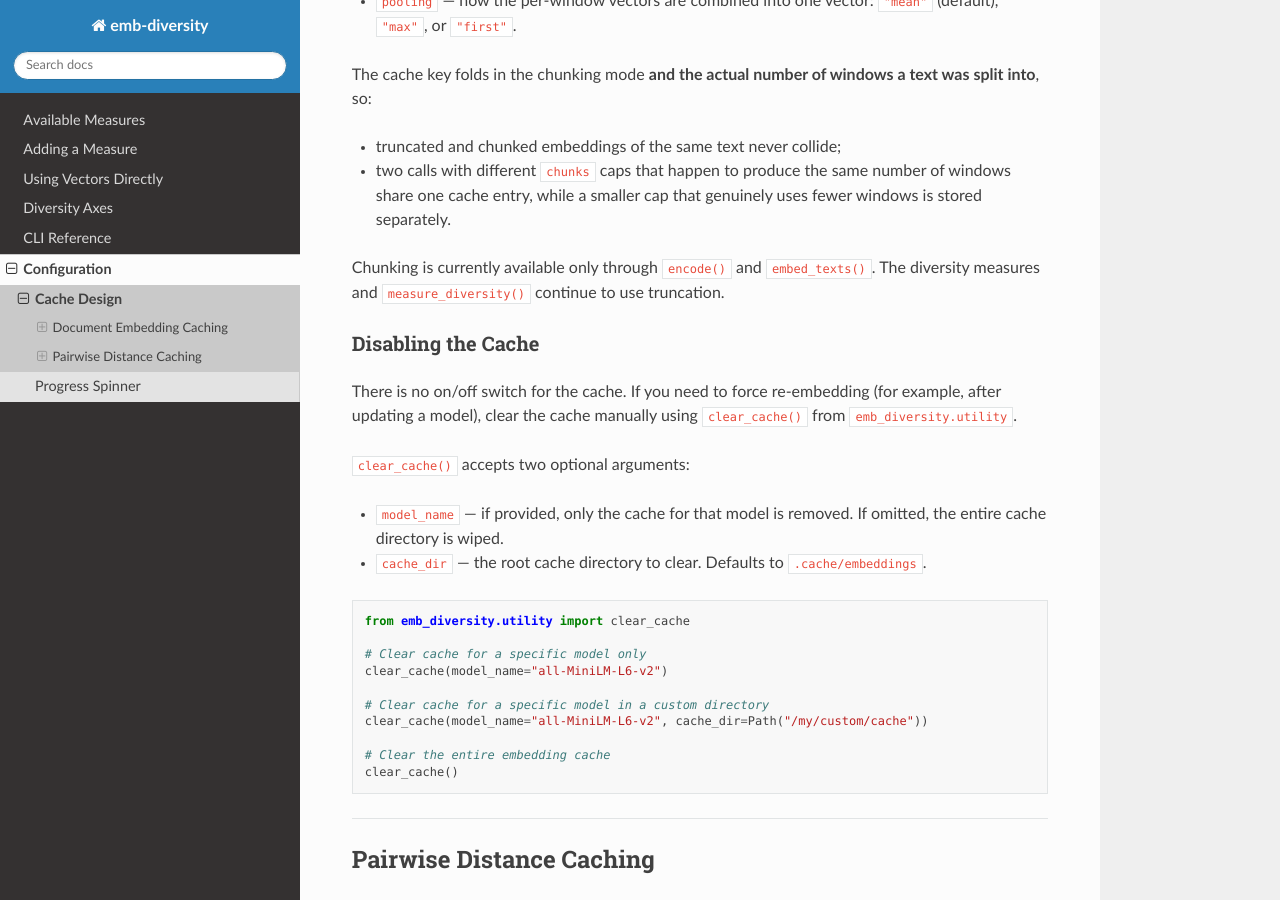
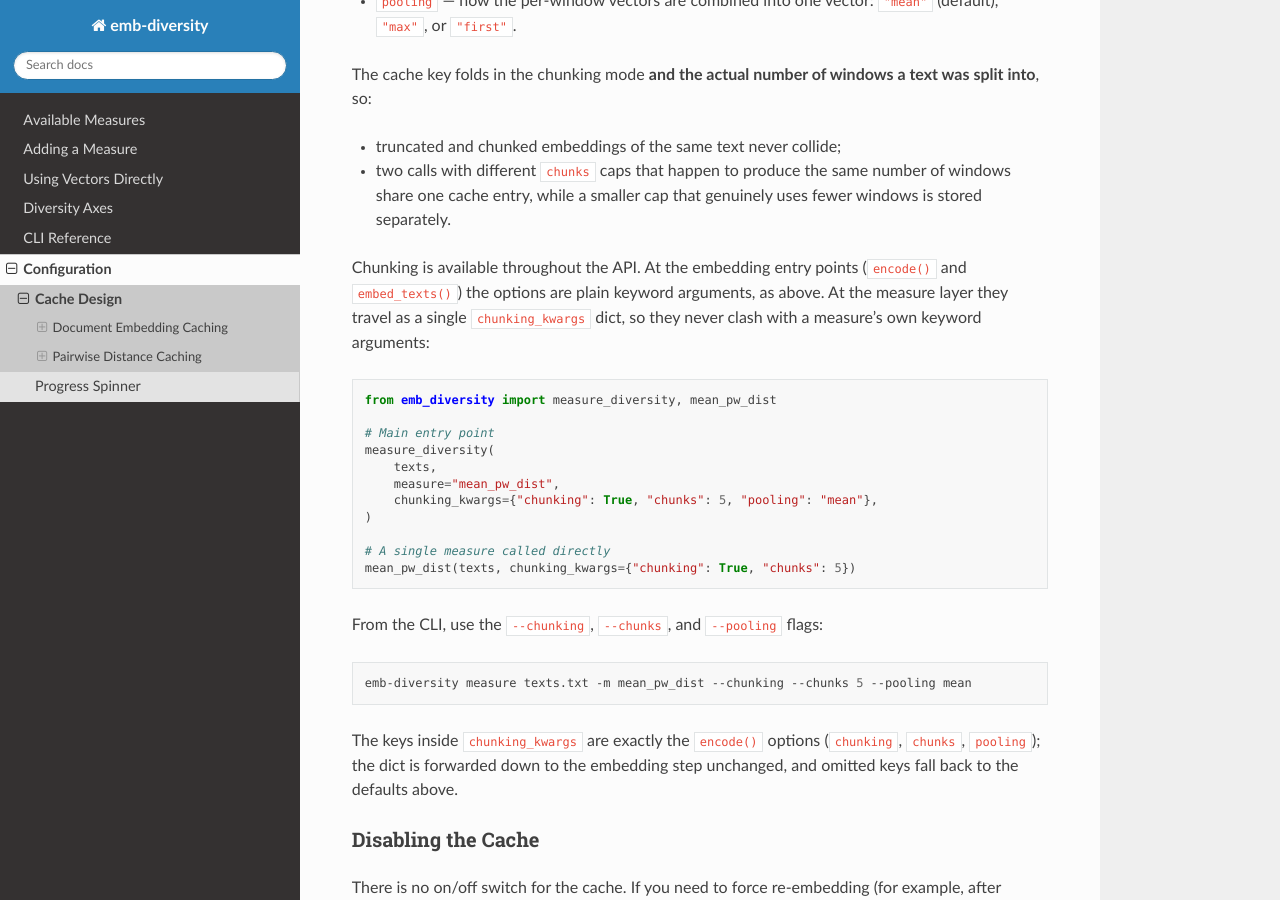
Before and after one commit to nlpsoc/emb-diversity, a Sphinx documentation site: the page built from docs/source/user-guide/cache.md, in a window 1280 px wide and 900 px high, scrolled down 2276 px. Built offline with Sphinx 7.4.7 and the Read the Docs theme 3.1.0, drawn with Linux system fonts in a browser that asks for light colours; pages that are not in the unit, such as notebooks, are missing from menus.

Commit message:
updated the documentation

````diff
--- a/docs/source/user-guide/cache.md
+++ b/docs/source/user-guide/cache.md
@@ -93,8 +93,34 @@ text was split into**, so:
   of windows share one cache entry, while a smaller cap that genuinely uses
   fewer windows is stored separately.
 
-Chunking is currently available only through `encode()` and `embed_texts()`.
-The diversity measures and `measure_diversity()` continue to use truncation.
+Chunking is available throughout the API. At the embedding entry points
+(`encode()` and `embed_texts()`) the options are plain keyword arguments, as
+above. At the measure layer they travel as a single `chunking_kwargs` dict, so
+they never clash with a measure's own keyword arguments:
+
+```python
+from emb_diversity import measure_diversity, mean_pw_dist
+
+# Main entry point
+measure_diversity(
+    texts,
+    measure="mean_pw_dist",
+    chunking_kwargs={"chunking": True, "chunks": 5, "pooling": "mean"},
+)
+
+# A single measure called directly
+mean_pw_dist(texts, chunking_kwargs={"chunking": True, "chunks": 5})
+```
+
+From the CLI, use the `--chunking`, `--chunks`, and `--pooling` flags:
+
+```bash
+emb-diversity measure texts.txt -m mean_pw_dist --chunking --chunks 5 --pooling mean
+```
+
+The keys inside `chunking_kwargs` are exactly the `encode()` options
+(`chunking`, `chunks`, `pooling`); the dict is forwarded down to the embedding
+step unchanged, and omitted keys fall back to the defaults above.
 
 ### Disabling the Cache
 
````
Also changed, not shown: CLAUDE.md (+8 -4 lines), README.md (+9 -5 lines), docs/source/user-guide/adding-a-measure.md (+17 -0 lines), docs/source/user-guide/cli.md (+6 -0 lines).
